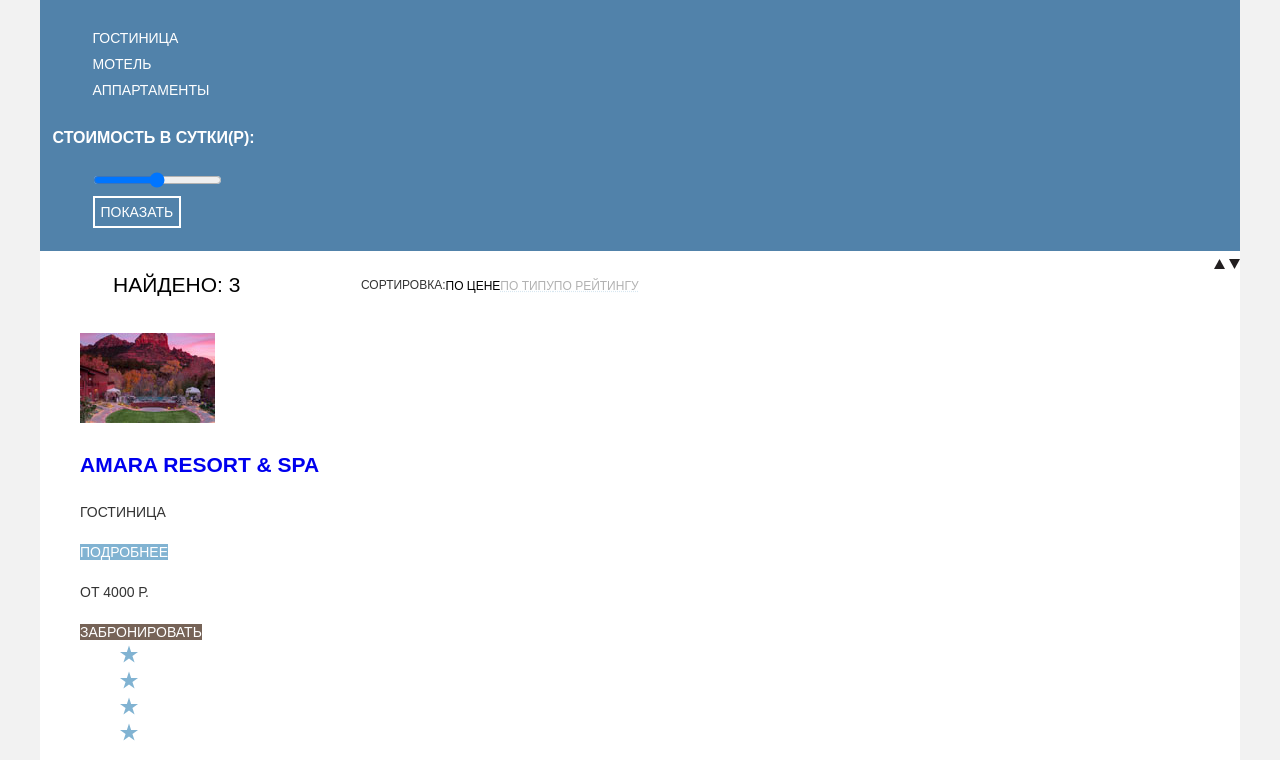
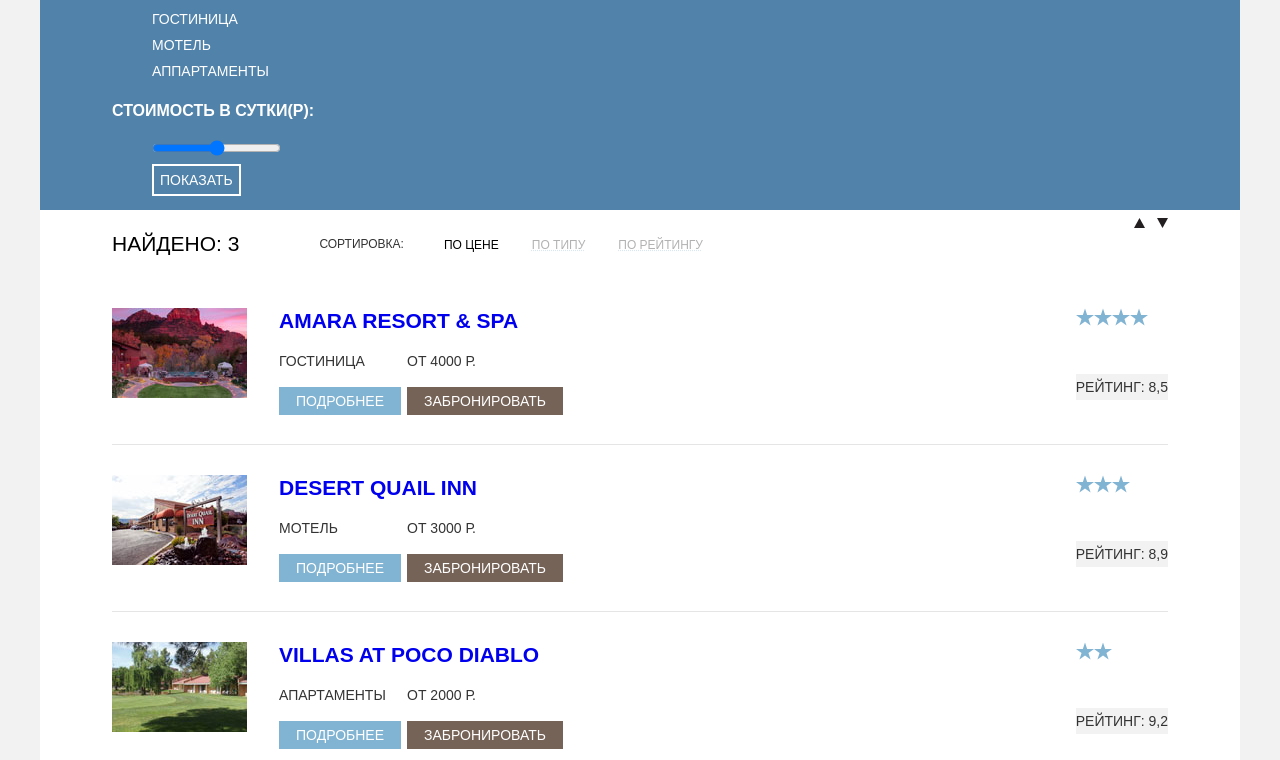
Before and after one commit to danzel123/789161-sedona, a plain HTML site: page hotels.html in a window 1280 px wide. Shown: the part 222-982 px from the top of the page. Drawn offline with Linux system fonts and the light colour scheme.

Commit message:
Закончил расположение блоков

```diff
--- a/css/style.css
+++ b/css/style.css
@@ -1,3 +1,5 @@
+
+
 body{
   margin: 0;
   font-family: "PT Sans", Arial, sans-serif;
@@ -40,7 +42,7 @@ ul{
   background-color: #ffffff;
 }
 
-.main-navigation{
+.page-navigation{
   padding: 0;
   margin: 0;
 
@@ -74,18 +76,19 @@ ul{
 
 .logo{
   position: absolute;
-  left: 600px;
+  left: 50%;
+  margin-left: -70px;
   top: 0px;
 }
 
-.main-navigation a{
+.page-navigation a{
   font-weight: 700;
   color: #000000;
 }
-.main-navigation a:hover, .main-navigation a:focus{
+.page-navigation a:hover, .page-navigation a:focus{
   color: #81b3d2;
 }
-.main-navigation a:active{
+.page-navigation a:active{
   color: #000000;
   opacity: 0.3;
 }
@@ -106,6 +109,11 @@ ul{
   align-items: center;
 }
 
+.advantages ul{
+  padding: 0;
+  margin: 0;
+}
+
 .advantages b{
   font-size: 21px;
   font-weight: 700;
@@ -113,6 +121,10 @@ ul{
 }
 .advantages p{
   color: #333333;
+}
+
+.advantage-item-photo img{
+  display: block;
 }
 
 .advantages-row{
@@ -143,6 +155,12 @@ text-align: center;
 .advantages-item{
   width: 280px;
   padding: 55px 60px;
+}
+
+/* Костыль, потому что не могу понять, почему вылезает снизу кусок */
+
+.advantages-row-3 .advantages-item{
+  padding-bottom: 51px;
 }
 
 .advantages-item h3{
@@ -197,7 +215,7 @@ text-align: center;
   padding: 18px 196px 19px;
 }
 
-.main-footer{
+.page-footer{
   display: flex;
   justify-content: space-between;
   align-items: center;
@@ -239,11 +257,15 @@ body .inner{
   color: #333333;
   background-color: #f2f2f2;
 }
+
+
 .main-navigation .current{
   color:#766357;
 }
 fieldset{
   border: none;
+  padding: 0;
+  margin: 0;
 }
 .filter-form {
   color: #ffffff;
@@ -258,6 +280,13 @@ fieldset{
   border: solid 2px #ffffff;
 }
 
+.filter-form,
+.hotels{
+  padding-left: 72px;
+  padding-right: 72px;
+}
+
+
 .sort-box{
   display: flex;
   justify-content: space-between;
@@ -265,16 +294,21 @@ fieldset{
 }
 .filter-result{
   margin-right: 49px;
-  margin-left: 73px;
 }
 
 .sort{
   margin: 0;
   padding: 0;
   display: flex;
-  margin-right: 504px;
+  margin-right: 400px;
   justify-content: space-between;
   align-items: center
+}
+
+.sort p{
+  display:block;
+  margin-right: 40px;
+  text-align: left;
 }
 
 .sort ul{
@@ -284,6 +318,14 @@ fieldset{
   justify-content: space-between;
   align-items: center;
 
+}
+
+.sort li{
+  margin-right: 33px;
+}
+
+.sort li:last-child{
+  margin-right: 0;
 }
 
 .sort-box .filter-result{
@@ -313,6 +355,54 @@ fieldset{
   text-decoration: none;
   color: black;
 }
+
+.sort-icons{
+  display: flex;
+
+}
+
+.sort-icons a:first-child{
+  margin-right: 12px;
+}
+
+.hotels-item{
+  justify-content: flex-start;
+  display: flex;
+  padding: 30px 0 30px;
+  border-bottom: 1px solid #e5e5e5;
+}
+
+.hotels-item h3{
+  padding: 0;
+  margin: 0;
+}
+
+/* Тут во второмблоке кнопка наезжала, тоже костыль */
+.hotel-tittle{
+  padding: 0;
+  margin: 0;
+  width: 100%;
+}
+.hotels-item-info{
+  display: flex;
+  flex-wrap: wrap;
+  align-content: flex-start;
+  justify-content: flex-start;
+  width: 350px;
+}
+
+.hotels-item .hotel-photo{
+  margin-right: 32px;
+}
+
+.hotels-item .left-col{
+  margin-right: 6px;
+}
+
+.hotels ul{
+  padding: 0;
+  margin: 0;
+}
 .hotels-item .hotel-tittle{
   font-size: 21px;
   line-height: 26px;
@@ -321,6 +411,25 @@ fieldset{
 .hotels-item p{
   color: #333333;
 }
+
+.rating{
+  padding: 0;
+  margin: 0;
+  display: flex;
+  flex-direction: column;
+  margin-left: auto;
+  justify-content: space-between;
+}
+
+.stars-row{
+  display: flex;
+}
+
+.rating-value{
+  align-content: flex-start
+}
+
+
 .more-btn{
   color: #ffffff;
   background-color: #81b3d2;
@@ -329,6 +438,12 @@ fieldset{
   color: #ffffff;
   background-color: #766357;
 }
+
+.more-btn,
+.reserve-btn{
+  padding: 6px 17px
+}
+
 .rating-value{
   display: inline-block;
   color: #666666;
--- a/hotels.html
+++ b/hotels.html
@@ -8,9 +8,10 @@
   <link href="css/normalize.css" rel="stylesheet">
   <link href="css/style.css" rel="stylesheet">
 </head>
-<header class="main-header">
-    <div class="container">
-    <nav class="main-navigation">
+<body class="inner">
+<div class="container">
+<header class="page-header">
+    <nav class="page-navigation">
         <ul class="navigation-list">
             <div class="left-block-navigation">
           <li><a href="#">Информация</a></li>
@@ -23,10 +24,8 @@
       </ul>
       <div class="logo"><a href="index.html"><img src="img/logo-sedona.svg" alt="Герб Седоны" width="140" height="72"></a></div>
   </nav>
-  </div>
 </header>
-<body class="inner">
-    <main class="container">
+    <main class="page-content">
         <section class="filter-form">
             <h2 class="visually-hidden">Фильтр гостиниц</h2>
          <form method="post">
@@ -96,10 +95,11 @@
     </div>
     <ul class="hotels-list">
         <li class="hotels-item">
-            <img src="img/amara-resort-and-spa.jpg" alt="Amara resort & spa" class="hotel-photo" width="135" height="90">
+                <div  class="hotel-photo">
+            <img src="img/amara-resort-and-spa.jpg" alt="Amara resort & spa" width="135" height="90">
+                </div>
             <div class="hotels-item-info">
                 <h3 class="hotel-tittle"><a href="#">Amara Resort & Spa</a></h3>
-            </div>
             <div class="left-col">
                 <p>Гостиница</p>
                 <a href="#" class="btn hotels-btn more-btn">Подробнее</a>
@@ -108,6 +108,7 @@
                 <p>от 4000 р.</p>
                 <a href="#" class="btn hotels-btn reserve-btn">Забронировать</a>
             </div>
+        </div>
             <div class="rating">
                 <ul class="stars-row">
                     <li><img src="img/star.svg" alt="1 звезда" class="rating-star" width="18" height="18"></li>
@@ -119,10 +120,11 @@
             </div>
         </li>
         <li class="hotels-item">
-            <img src="img/desert-quail-inn.jpg" alt="Desert Quail Inn" class="hotel-photo" width="135" height="90">
+            <div  class="hotel-photo">
+            <img src="img/desert-quail-inn.jpg" alt="Desert Quail Inn" width="135" height="90">
+            </div>
             <div class="hotels-item-info">
                 <h3 class="hotel-tittle"><a href="#">Desert Quail Inn</a></h3>
-            </div>
             <div class="left-col">
                 <p>Мотель</p>
                 <a href="#" class="btn hotels-btn more-btn">Подробнее</a>
@@ -131,6 +133,7 @@
                 <p>от 3000 р.</p>
                 <a href="#" class="btn hotels-btn reserve-btn">Забронировать</a>
             </div>
+        </div>
             <div class="rating">
                 <ul class="stars-row">
                     <li><img src="img/star.svg" alt="1 звезда" class="rating-star" width="18" height="18"></li>
@@ -141,11 +144,11 @@
             </div>
         </li>
         <li class="hotels-item">
-            <img src="img/villas-at-poco-diablo.jpg" alt="Villas At Poco Diablo" class="hotel-photo" width="135"
-            height="90">
+                <div  class="hotel-photo">
+            <img src="img/villas-at-poco-diablo.jpg" alt="Villas At Poco Diablo" width="135" height="90">
+                </div>
             <div class="hotels-item-info">
                 <h3 class="hotel-tittle"><a href="#">Villas At Poco Diablo</a></h3>
-            </div>
             <div class="left-col">
                 <p>Апартаменты</p>
                 <a href="#" class="btn hotels-btn more-btn">Подробнее</a>
@@ -154,6 +157,7 @@
                 <p>от 2000 р.</p>
                 <a href="#" class="btn hotels-btn reserve-btn">Забронировать</a>
             </div>
+        </div>
             <div class="rating">
                 <ul class="stars-row">
                     <li><img src="img/star.svg" alt="1 звезда" class="rating-star" width="18" height="18"></li>
@@ -165,8 +169,7 @@
     </ul>
 </section>
 </main>
-<div class="container">
-        <footer class="main-footer">
+        <footer class="page-footer">
           <p class="hashtag">#visitsedona</p>
           <ul class="socials">
             <li class="social-link"><a href="https://twitter.com">twitter</a></li>
@@ -180,7 +183,7 @@
             </a>
           </p>
         </footer>
-        </div>
+</div>
 </body>
 
 </html>
```
Also changed, not shown: index.html (+5 -7 lines).
